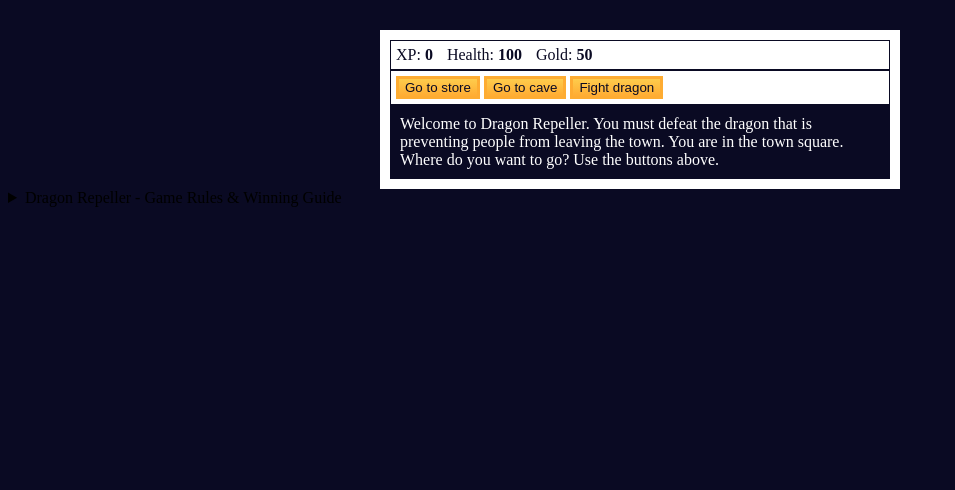
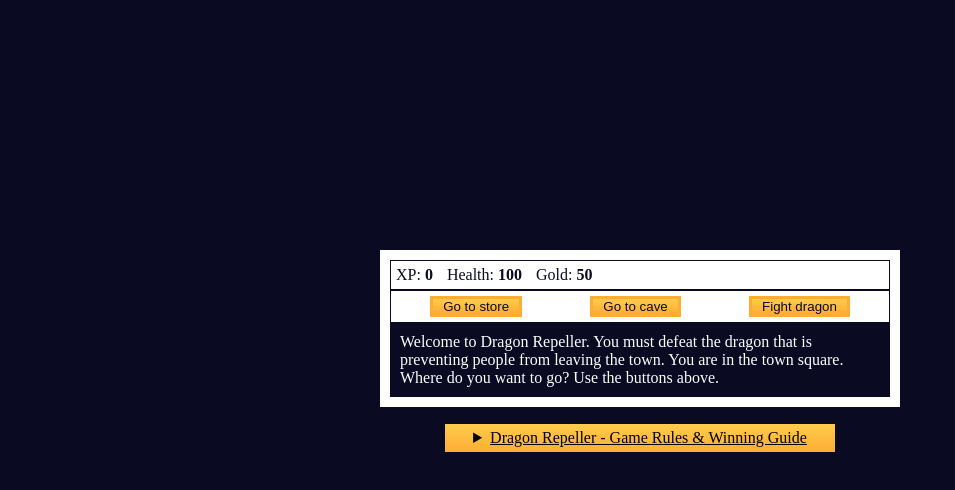
Before and after one commit to LonelyCowboy94/RPG---Dragon-Repeller, a plain HTML site: page index.html in a window 1280 px wide. Shown: the whole page, without its empty margins (0-955 px from the left). Drawn offline with Linux system fonts and the light colour scheme.

Commit message:
Update style.css

```diff
--- a/style.css
+++ b/style.css
@@ -1,5 +1,11 @@
 body {
     background-color: #0a0a23;
+    height: 100vh;
+    display: flex;
+    flex-direction: column;
+    justify-content: center;
+    align-items: center;
+    transform: translateY(-10%);
   }
 
   #text {
@@ -8,13 +14,40 @@ body {
     padding: 10px;
   }
 
+  #instructions {
+    background-color: #feac32;
+    background-image: linear-gradient(#fecc4c, #ffac33);
+    position: absolute;
+    top: 62%;
+    text-align: center;
+    padding: 5px;
+    width: 380px;
+  }
+
+  #instructions:hover {
+    cursor: pointer;
+    background-image: linear-gradient(#ffac33, #fecc4c, #ffac33);
+  }
+
+  li {
+    text-align: left;
+  }
+
+  summary {
+    text-decoration: underline;
+  }
+
   #game {
-    max-width: 500px;
+    width: 500px;
     max-height: 400px;
     background-color: #ffffff;
     color: #ffffff;
-    margin: 30px auto 0px;
     padding: 10px;
+  }
+
+  #controls {
+    display: flex;
+    justify-content: space-around;
   }
 
   #controls,
@@ -42,4 +75,5 @@ body {
     background-color: #feac32;
     background-image: linear-gradient(#fecc4c, #ffac33);
     border: 3px solid #feac32;
+    padding: 0 10px 0 10px;
   }
```
